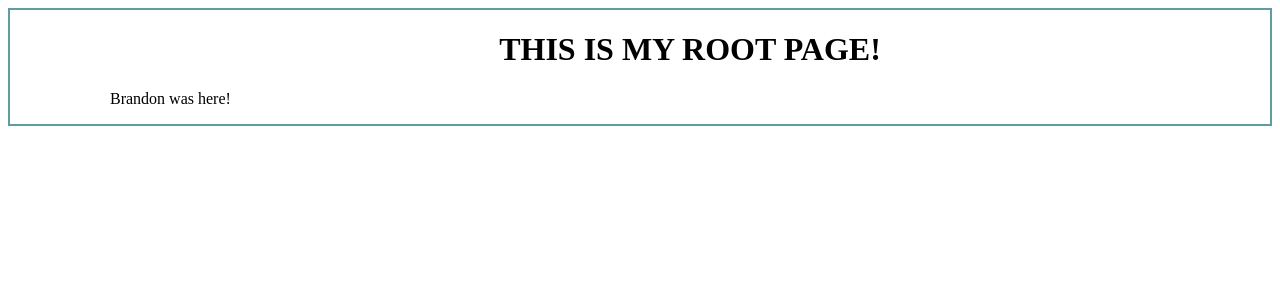
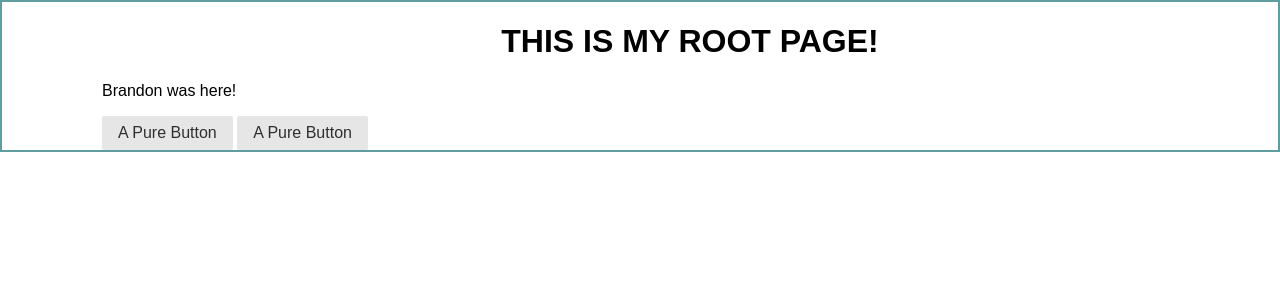
Before and after one commit to BrandonHoeft/flask-udemy, a Flask app: page / in a window 1280 px wide. Shown: the top 300 px of the page. Run offline with Flask 2, Linux system fonts and the light colour scheme.

Commit message:
add: a Pure.css link and button style

```diff
--- a/templates/index.html
+++ b/templates/index.html
@@ -5,7 +5,8 @@
     <title>Brandon's First Flask App</title>
     <!-- this Flask jinja2 links our index page to styling sheet. -->
     <link rel="stylesheet" type="text/css" href="{{ url_for('static', filename='style.css') }}">
-
+    <!-- link to pure.css stylesheets instead of our local ones -->
+    <link rel="stylesheet" href="https://cdn.jsdelivr.net/npm/purecss@2.1.0/build/pure-min.css" integrity="sha384-yHIFVG6ClnONEA5yB5DJXfW2/KC173DIQrYoZMEtBvGzmf0PKiGyNEqe9N6BNDBH" crossorigin="anonymous">
 </head>
 
 <h1>THIS IS MY ROOT PAGE!</h1>
@@ -14,4 +15,7 @@
 
     <p>Brandon was here!</p>
 
+    <a class="pure-button" href="#">A Pure Button</a>
+    <button class="pure-button">A Pure Button</button>
+
 </body>
```
